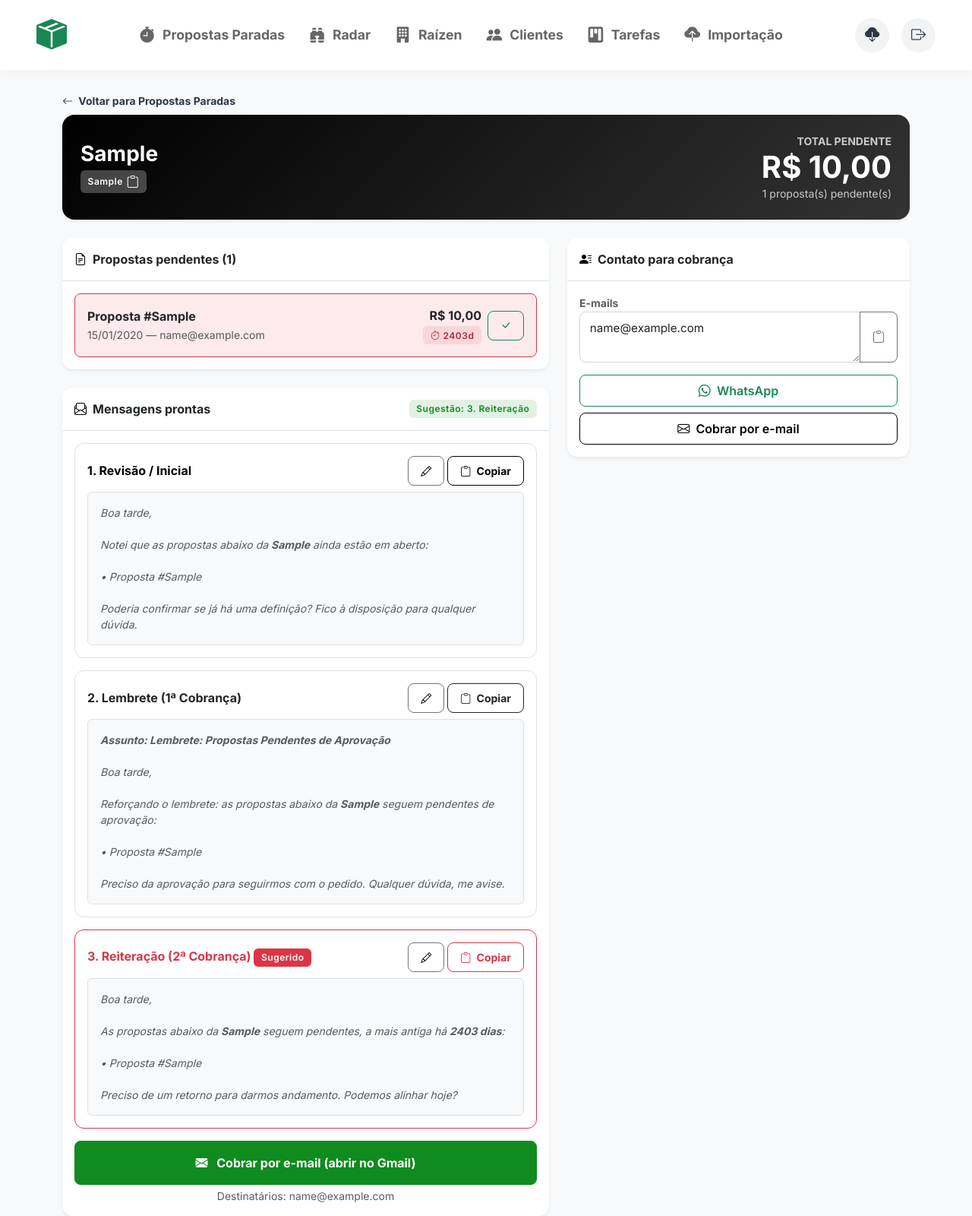
After one commit to Mauricioprc/SistemaTrabalhoIDSafety, a Flask app: page /cliente/1/propostas in a window 1280 px wide. The commit adds this page. Shown: the whole page at 76% size. Run offline with Flask 3, Linux system fonts and the light colour scheme; a user stored in the database is signed in; tables that the repository leaves empty hold one stand-in row (values such as "Sample post"); parts of the project's set-up code (start-up, migrations or seed data) failed here and were passed over.

Commit message:
Nova tela enxuta de Propostas do cliente (Ver proposta), tira cobranca dos cards
Painel de Acao: 'Ver cliente' vira 'Ver proposta', levando pra nova rota /cliente/<id>/propostas (routes/clientes.py::propostas_cliente) em vez do Cliente 360 completo.

templates/propostas_cliente.html: tela dedicada so com propostas pendentes, valor total, contato de cobranca e as mensagens prontas -- sem score, faixa de alerta, 4 metricas, classe ABC, historico de NPS ou contatos da unidade. Botao 'Cobrar esta proposta' removido de dentro de cada card de proposta; a acao de cobrar por e-mail fica so nos cards de mensagem e no bloco de contato (ambos via link Gmail).

Cards do painel com visual melhorado: borda lateral colorida por severidade (dias parado), icones, badge de valor maior.

55 testes continuam passando (nenhuma logica nova alem de roteamento/template).

Co-Authored-By: Claude Sonnet 5 <noreply@anthropic.com>

```diff
--- a/app/routes/clientes.py
+++ b/app/routes/clientes.py
@@ -29,6 +29,16 @@ def lista():
     return render_template('clientes_lista.html', clientes=clientes, q=q, critico_dias=CRITICO_DIAS)
 
 
+@bp.route('/cliente/<int:id>/propostas')
+def propostas_cliente(id):
+    """Tela enxuta de Propostas Paradas do cliente — só propostas
+    pendentes, valores totais, contato de cobrança e as mensagens prontas.
+    É pra onde o Painel de Ação (/cobranca) leva ao clicar em "Ver
+    proposta"; o Cliente 360 completo continua em /cliente/<id>."""
+    c = Cliente.query.options(joinedload(Cliente.propostas)).get_or_404(id)
+    return render_template('propostas_cliente.html', cliente=c, critico_dias=CRITICO_DIAS)
+
+
 @bp.route('/cliente/<int:id>')
 def detalhe_cliente(id):
     """Cliente 360: dados cadastrais + contatos, propostas, retenção, NPS,
--- /dev/null
+++ b/templates/propostas_cliente.html
@@ -0,0 +1,264 @@
+{% extends 'base.html' %}
+
+{% block content %}
+
+{% set propostas_pendentes = cliente.propostas | selectattr('status_cobranca', 'equalto', 'Pendente') | list %}
+{% set propostas_ordenadas = propostas_pendentes | sort(attribute='dias_parado', reverse=true) | list %}
+{% set proposta_mais_antiga = propostas_ordenadas | first %}
+
+{% set emails_pendentes = [] %}
+{% for p in propostas_pendentes %}
+    {% if p.email_aprov %}
+        {% for e in p.email_aprov.split(',') %}
+            {% if e.strip() and e.strip() not in emails_pendentes %}{% set _ = emails_pendentes.append(e.strip()) %}{% endif %}
+        {% endfor %}
+    {% endif %}
+{% endfor %}
+{% set emails_para_cobranca = emails_pendentes if emails_pendentes else ([cliente.emails_cobranca] if cliente.emails_cobranca else []) %}
+
+{% set linhas_texto = [] %}
+{% for p in propostas_ordenadas %}
+{% set _ = linhas_texto.append('• Proposta #' ~ p.numero_proposta) %}
+{% endfor %}
+{% set proposta_lista_texto = linhas_texto | join('\n') if linhas_texto else '[ Nenhuma proposta pendente localizada automaticamente — revise manualmente. ]' %}
+
+{% set proposta_lista_html %}
+{%- if propostas_ordenadas -%}
+{%- for p in propostas_ordenadas %}• Proposta #{{ p.numero_proposta }}<br>
+{% endfor -%}
+{%- else -%}
+[ Nenhuma proposta pendente localizada automaticamente — revise manualmente. ]
+{%- endif -%}
+{% endset %}
+
+{% set corpo_msg1 = 'Boa tarde,\n\nNotei que as propostas abaixo da ' ~ cliente.razao_social ~ ' ainda estão em aberto:\n\n' ~ proposta_lista_texto ~ '\n\nPoderia confirmar se já há uma definição? Fico à disposição para qualquer dúvida.' %}
+{% set assunto_msg1 = 'Propostas em aberto - ' ~ cliente.razao_social %}
+
+{% set corpo_msg2 = 'Boa tarde,\n\nReforçando o lembrete: as propostas abaixo da ' ~ cliente.razao_social ~ ' seguem pendentes de aprovação:\n\n' ~ proposta_lista_texto ~ '\n\nPreciso da aprovação para seguirmos com o pedido. Qualquer dúvida, me avise.' %}
+{% set assunto_msg2 = 'Lembrete: Propostas Pendentes de Aprovação' %}
+
+{% set corpo_msg3 = 'Boa tarde,\n\nAs propostas abaixo da ' ~ cliente.razao_social ~ ' seguem pendentes' ~ (', a mais antiga há ' ~ proposta_mais_antiga.dias_parado ~ ' dias' if proposta_mais_antiga else '') ~ ':\n\n' ~ proposta_lista_texto ~ '\n\nPreciso de um retorno para darmos andamento. Podemos alinhar hoje?' %}
+{% set assunto_msg3 = 'Propostas pendentes - retorno necessário - ' ~ cliente.razao_social %}
+
+{% set dias_mais_antiga = proposta_mais_antiga.dias_parado if proposta_mais_antiga else 0 %}
+{% set template_sugerido = 'msg3' if dias_mais_antiga > critico_dias else ('msg2' if dias_mais_antiga >= 7 else 'msg1') %}
+{% set corpo_sugerido = {'msg1': corpo_msg1, 'msg2': corpo_msg2, 'msg3': corpo_msg3}[template_sugerido] %}
+{% set assunto_sugerido = {'msg1': assunto_msg1, 'msg2': assunto_msg2, 'msg3': assunto_msg3}[template_sugerido] %}
+{% set gmail_link_sugerido = 'https://mail.google.com/mail/?view=cm&fs=1&to=' ~ (emails_para_cobranca | join(',') | urlencode) ~ '&su=' ~ (assunto_sugerido | urlencode) ~ '&body=' ~ (corpo_sugerido | urlencode) %}
+
+<a href="{{ url_for('cobranca.cobranca') }}" class="text-decoration-none text-muted fw-bold small mb-2 d-inline-block">
+    <i class="bi bi-arrow-left me-1"></i> Voltar para Propostas Paradas
+</a>
+
+<!-- CABEÇALHO -->
+<div class="card border-0 shadow-sm mb-4" style="border-radius: 16px; background: linear-gradient(135deg, var(--primary) 0%, var(--primary-light) 100%);">
+    <div class="card-body p-4 d-flex justify-content-between align-items-center flex-wrap gap-3 text-white">
+        <div>
+            <h3 class="fw-bold mb-1">{{ cliente.razao_social }}</h3>
+            <span class="badge bg-white bg-opacity-25 text-white d-inline-flex align-items-center gap-1">
+                {{ cliente.cnpj | cnpj }}
+                <button type="button" class="btn btn-link p-0 text-white" style="line-height: 1;"
+                        onclick="copiarComFeedback(this, '{{ cliente.cnpj | cnpj }}')" title="Copiar CNPJ">
+                    <i class="bi bi-clipboard"></i>
+                </button>
+            </span>
+        </div>
+        <div class="text-end">
+            <div class="small text-uppercase fw-bold opacity-75">Total pendente</div>
+            <div class="display-6 fw-bold">{{ cliente.valor_pendente | moeda }}</div>
+            <div class="small opacity-75">{{ propostas_pendentes | length }} proposta(s) pendente(s)</div>
+        </div>
+    </div>
+</div>
+
+<div class="row g-4">
+    <div class="col-lg-7">
+        <!-- PROPOSTAS PENDENTES -->
+        <div class="card shadow-sm border-0 mb-4" style="border-radius: 14px;">
+            <div class="card-header bg-white fw-bold text-dark border-bottom py-3" style="border-radius: 14px 14px 0 0;">
+                <i class="bi bi-file-earmark-text me-2 text-primary-custom"></i>Propostas pendentes ({{ propostas_pendentes | length }})
+            </div>
+            <div class="card-body p-3">
+                <div class="d-flex flex-column gap-2">
+                    {% for p in propostas_ordenadas %}
+                    {% set dias = p.dias_parado %}
+                    <div class="d-flex justify-content-between align-items-center p-3 rounded-3 border {{ 'border-danger bg-danger bg-opacity-10' if dias > critico_dias else 'bg-light' }}">
+                        <div>
+                            <div class="fw-bold text-dark">Proposta #{{ p.numero_proposta }}</div>
+                            <small class="text-muted">{{ p.data_criacao_proposta.strftime('%d/%m/%Y') if p.data_criacao_proposta }} — {{ p.email_solicit or 'sem e-mail' }}</small>
+                        </div>
+                        <div class="text-end d-flex align-items-center gap-2">
+                            <div class="text-end">
+                                <div class="fw-bold text-dark">{{ p.valor | moeda }}</div>
+                                <span class="badge {{ 'badge-soft-danger' if dias > critico_dias else 'badge-soft-warning' }}"><i class="bi bi-stopwatch me-1"></i>{{ dias }}d</span>
+                            </div>
+                            <form action="/proposta/{{ p.id }}/status/Ok" method="POST">
+                                <button type="submit" class="btn btn-sm btn-outline-success" title="Marcar como Ok">
+                                    <i class="bi bi-check-lg"></i>
+                                </button>
+                            </form>
+                        </div>
+                    </div>
+                    {% else %}
+                    <div class="text-center text-muted py-4">Nenhuma proposta pendente para este cliente.</div>
+                    {% endfor %}
+                </div>
+                {% if propostas_pendentes | length > 1 %}
+                <form action="/cliente/{{ cliente.id }}/propostas/status/Ok" method="POST" class="mt-3">
+                    <button type="submit" class="btn btn-sm btn-outline-success w-100">
+                        <i class="bi bi-check-all me-1"></i> Marcar todas como Ok
+                    </button>
+                </form>
+                {% endif %}
+            </div>
+        </div>
+
+        <!-- GERADOR DE MENSAGEM -->
+        <div class="card shadow-sm border-0" style="border-radius: 14px;">
+            <div class="card-header bg-white fw-bold text-dark border-bottom py-3 d-flex justify-content-between align-items-center flex-wrap gap-2" style="border-radius: 14px 14px 0 0;">
+                <span><i class="bi bi-envelope-paper me-2 text-primary-custom"></i>Mensagens prontas</span>
+                <span class="badge badge-soft-accent">Sugestão: {{ {'msg1': '1. Revisão/Inicial', 'msg2': '2. Lembrete', 'msg3': '3. Reiteração'}[template_sugerido] }}</span>
+            </div>
+            <div class="card-body p-3">
+                <p class="alert alert-info py-2 small border-0 mb-3">
+                    <i class="bi bi-pencil-fill me-2"></i> <strong>Editável:</strong> clique no texto pra ajustar antes de copiar ou abrir no Gmail.
+                </p>
+
+                <div class="card border mb-3 {{ 'border-primary' if template_sugerido == 'msg1' }}">
+                    <div class="card-body">
+                        <div class="d-flex justify-content-between mb-2 align-items-center">
+                            <h6 class="fw-bold text-primary mb-0">1. Revisão / Inicial {% if template_sugerido == 'msg1' %}<span class="badge bg-primary">Sugerido</span>{% endif %}</h6>
+                            <div class="d-flex gap-1">
+                                <button class="btn btn-sm btn-outline-secondary" onclick="focarEdicao('msg1')" title="Editar Texto"><i class="bi bi-pencil"></i></button>
+                                <button class="btn btn-sm btn-outline-primary-custom fw-bold" onclick="copiarModelo('msg1')"><i class="bi bi-clipboard me-1"></i> Copiar</button>
+                            </div>
+                        </div>
+                        <div class="bg-light p-3 rounded border text-muted small fst-italic editable-area" id="msg1" contenteditable="true">
+                            Boa tarde,<br><br>
+                            Notei que as propostas abaixo da <strong>{{ cliente.razao_social }}</strong> ainda estão em aberto:<br><br>
+                            {{ proposta_lista_html }}<br>
+                            Poderia confirmar se já há uma definição? Fico à disposição para qualquer dúvida.
+                        </div>
+                    </div>
+                </div>
+
+                <div class="card border mb-3 {{ 'border-dark' if template_sugerido == 'msg2' }}">
+                    <div class="card-body">
+                        <div class="d-flex justify-content-between mb-2 align-items-center">
+                            <h6 class="fw-bold text-dark mb-0">2. Lembrete (1ª Cobrança) {% if template_sugerido == 'msg2' %}<span class="badge bg-dark">Sugerido</span>{% endif %}</h6>
+                            <div class="d-flex gap-1">
+                                <button class="btn btn-sm btn-outline-secondary" onclick="focarEdicao('msg2')" title="Editar Texto"><i class="bi bi-pencil"></i></button>
+                                <button class="btn btn-sm btn-outline-dark fw-bold" onclick="copiarModelo('msg2')"><i class="bi bi-clipboard me-1"></i> Copiar</button>
+                            </div>
+                        </div>
+                        <div class="bg-light p-3 rounded border text-muted small fst-italic editable-area" id="msg2" contenteditable="true">
+                            <strong>Assunto: Lembrete: Propostas Pendentes de Aprovação</strong><br><br>
+                            Boa tarde,<br><br>
+                            Reforçando o lembrete: as propostas abaixo da <strong>{{ cliente.razao_social }}</strong> seguem pendentes de aprovação:<br><br>
+                            {{ proposta_lista_html }}<br>
+                            Preciso da aprovação para seguirmos com o pedido. Qualquer dúvida, me avise.
+                        </div>
+                    </div>
+                </div>
+
+                <div class="card border mb-3 {{ 'border-danger' if template_sugerido == 'msg3' }}">
+                    <div class="card-body">
+                        <div class="d-flex justify-content-between mb-2 align-items-center">
+                            <h6 class="fw-bold text-danger mb-0">3. Reiteração (2ª Cobrança) {% if template_sugerido == 'msg3' %}<span class="badge bg-danger">Sugerido</span>{% endif %}</h6>
+                            <div class="d-flex gap-1">
+                                <button class="btn btn-sm btn-outline-secondary" onclick="focarEdicao('msg3')" title="Editar Texto"><i class="bi bi-pencil"></i></button>
+                                <button class="btn btn-sm btn-outline-danger fw-bold" onclick="copiarModelo('msg3')"><i class="bi bi-clipboard me-1"></i> Copiar</button>
+                            </div>
+                        </div>
+                        <div class="bg-light p-3 rounded border text-muted small fst-italic editable-area" id="msg3" contenteditable="true">
+                            Boa tarde,<br><br>
+                            As propostas abaixo da <strong>{{ cliente.razao_social }}</strong> seguem pendentes{% if proposta_mais_antiga %}, a mais antiga há <strong>{{ proposta_mais_antiga.dias_parado }} dias</strong>{% endif %}:<br><br>
+                            {{ proposta_lista_html }}<br>
+                            Preciso de um retorno para darmos andamento. Podemos alinhar hoje?
+                        </div>
+                    </div>
+                </div>
+
+                <div class="d-grid">
+                    <a href="{{ gmail_link_sugerido }}" target="_blank" class="btn btn-orange-custom text-white fw-bold py-3 shadow-sm">
+                        <i class="bi bi-envelope-fill me-2"></i> Cobrar por e-mail (abrir no Gmail)
+                    </a>
+                    <small class="text-muted text-center mt-1">
+                        {% if emails_pendentes %}Destinatários: {{ emails_pendentes | join(', ') }}
+                        {% else %}Nenhum e-mail de aprovação nas propostas pendentes — usando e-mail de contato manual.{% endif %}
+                    </small>
+                </div>
+            </div>
+        </div>
+    </div>
+
+    <div class="col-lg-5">
+        <!-- CONTATO PARA COBRANÇA -->
+        <div class="card shadow-sm border-0" style="border-radius: 14px;">
+            <div class="card-header bg-white fw-bold text-dark border-bottom py-3" style="border-radius: 14px 14px 0 0;">
+                <i class="bi bi-person-lines-fill me-2 text-primary-custom"></i>Contato para cobrança
+            </div>
+            <div class="card-body p-3">
+                <label class="small text-muted fw-bold">E-mails</label>
+                <div class="input-group mb-3">
+                    <textarea class="form-control" rows="2" id="emailQuickCopy" readonly>{{ emails_para_cobranca | join(', ') }}</textarea>
+                    <button type="button" class="btn btn-outline-secondary" onclick="copiarTexto('emailQuickCopy')" title="Copiar E-mails">
+                        <i class="bi bi-clipboard"></i>
+                    </button>
+                </div>
+                <div class="d-flex flex-column gap-2">
+                    {% if cliente.telefone %}
+                    <a href="{{ cliente.telefone | whatsapp }}" target="_blank" class="btn btn-outline-success">
+                        <i class="bi bi-whatsapp me-1"></i> WhatsApp
+                    </a>
+                    {% endif %}
+                    {% if emails_para_cobranca %}
+                    <a href="{{ gmail_link_sugerido }}" target="_blank" class="btn btn-outline-primary-custom">
+                        <i class="bi bi-envelope me-1"></i> Cobrar por e-mail
+                    </a>
+                    {% endif %}
+                </div>
+            </div>
+        </div>
+    </div>
+</div>
+
+<style>
+    .editable-area:focus {
+        outline: 2px solid var(--accent);
+        background-color: #fff;
+        color: #333 !important;
+        cursor: text;
+    }
+    .editable-area {
+        cursor: text;
+        transition: all 0.2s;
+    }
+    .editable-area:hover {
+        background-color: #fcfcfc;
+        border-color: #bbb !important;
+    }
+</style>
+
+<script>
+    function copiarTexto(idElemento) {
+        var copyText = document.getElementById(idElemento);
+        copyText.select();
+        copyText.setSelectionRange(0, 99999);
+        navigator.clipboard.writeText(copyText.value);
+        alert("E-mails copiados!");
+    }
+
+    function focarEdicao(idDiv) {
+        var div = document.getElementById(idDiv);
+        div.focus();
+    }
+
+    function copiarModelo(idDiv) {
+        var texto = document.getElementById(idDiv).innerText;
+        navigator.clipboard.writeText(texto);
+        alert("Texto copiado! Agora cole no e-mail e insira o Print.");
+    }
+</script>
+
+{% endblock %}
```
Also changed, not shown: templates/painel_acao.html (+8 -7 lines).
